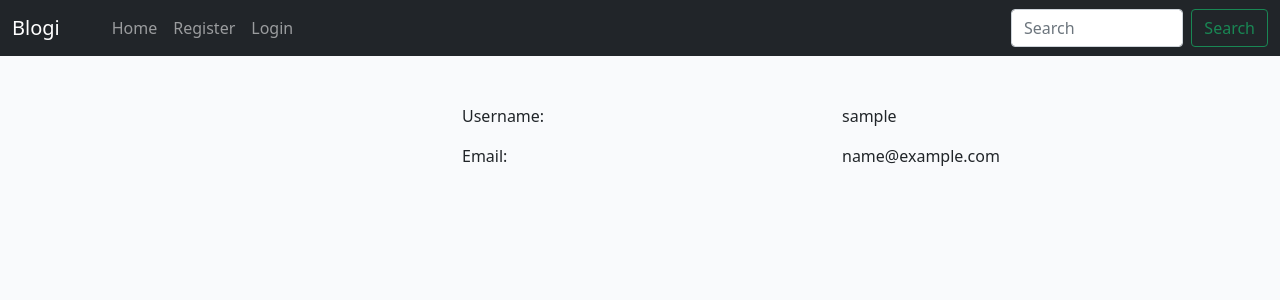
After one commit to chikadim/blogi, a Django app: page /user_profile/1/ in a window 1280 px wide. The commit adds this page. Shown: the top 300 px of the page. Run offline with Django 3.2, Linux system fonts and the light colour scheme; tables that the repository leaves empty hold one stand-in row (values such as "Sample post").

Commit message:
Add user profile function

```diff
--- /dev/null
+++ b/home/templates/home/user_profile.html
@@ -0,0 +1,69 @@
+{% extends 'base.html' %}
+
+{% block title %} Profile {% endblock %}
+
+{% block css %}
+.profile{
+    padding: 3%;
+    margin-top: 3%;
+    margin-bottom: 3%;
+    border-radius: 0.5rem;
+    background: #fff;
+}
+.profile-img{
+    text-align: center;
+}
+.profile-img .file {
+    position: relative;
+    overflow: hidden;
+    margin-top: -20%;
+    width: 70%;
+    border: none;
+    border-radius: 0;
+    font-size: 15px;
+    background: #212529b8;
+}
+
+{% endblock %}
+{% block content %}
+
+<div class="container profile">
+            <form method="post">
+                <div class="row">
+                    {% for i in post %}
+
+                    <div class="col-md-4">
+                        <div class="profile-img">
+                            {% if i.author.profile.image %}
+                            <img src="{{i.author.profile.image.url}}" alt="" width="310px" height="270px">
+                            {% endif %}
+                        </div>
+                    </div>
+                    <div class="col-md-8">
+                        <div class="profile-tab">
+                            <div class="tab-pane">
+                                <br><br>
+                                <div class="row">
+                                    <div class="col-md-6">
+                                        <label>Username:</label>
+                                    </div>
+                                    <div class="col-md-6">
+                                        <p>{{i.author}}</p>
+                                    </div>
+                                </div>
+                                <div class="row">
+                                    <div class="col-md-6">
+                                        <label>Email:</label>
+                                    </div>
+                                    <div class="col-md-6">
+                                        <p>{{i.author.email}}</p>
+                                    </div>
+                                </div>
+                                {% endfor %}
+                            </div>
+                        </div>
+                    </div>
+            </form>
+            </div>
+        </div>
+        {% endblock %}
--- a/home/urls.py
+++ b/home/urls.py
@@ -11,4 +11,5 @@ urlpatterns = [
 
     # profile
     path("profile/", views.Profile, name="profile"),
+    path("user_profile/<int:myid>/", views.user_profile, name="user_profile"),
 ]
--- a/home/views.py
+++ b/home/views.py
@@ -47,5 +47,10 @@ def Delete_Blog_Post(request, slug):
     return render(request, 'home/delete_blog_post.html', {'posts': posts})
 
 
+def user_profile(request, myid):
+    post = Post.objects.filter(id=myid)
+    return render(request, "home/user_profile.html", {'post': post})
+
+
 def Profile(request):
     return render(request, "home/profile.html")
--- a/static/css/style.css
+++ b/static/css/style.css
@@ -51,6 +51,7 @@ body {
     width: 80px;
     height: 80px;
     border-radius: 100%;
+    cursor: pointer;
 }
 
 .name-and-time {
```
Also changed, not shown: home/forms.py (+7 -1 lines), home/templates/home/profile.html (+27 -6 lines), postdetails/templates/postdetails/index.html (+10 -6 lines), home/templates/home/edit_profile.html (added).
